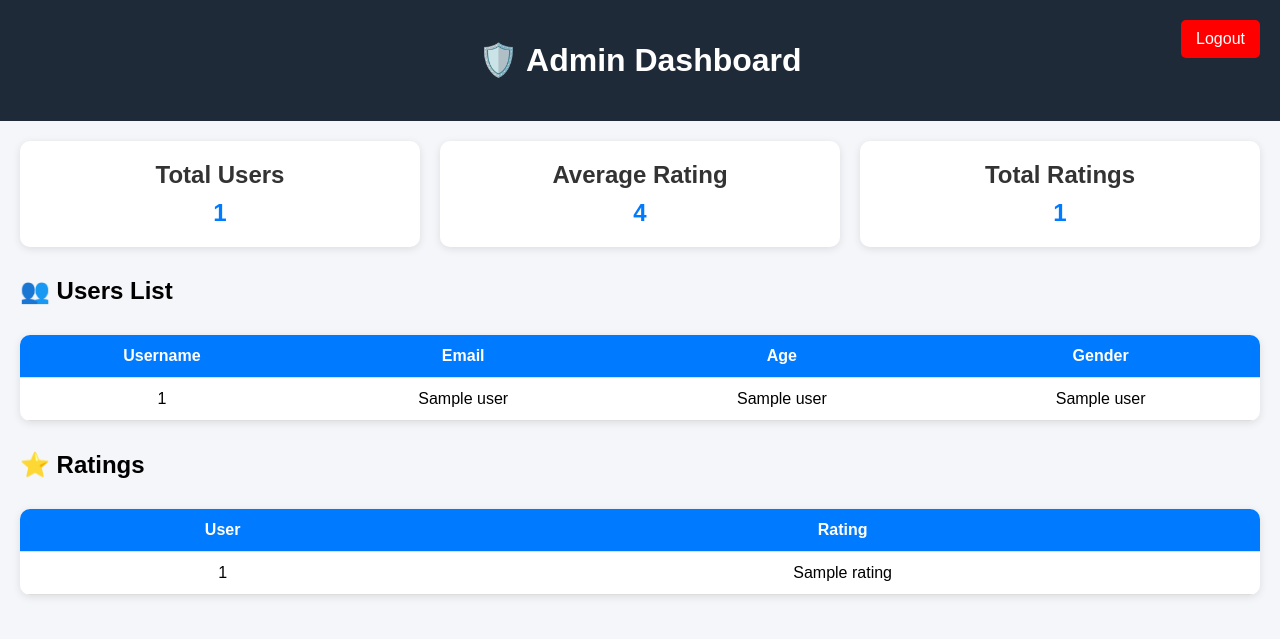
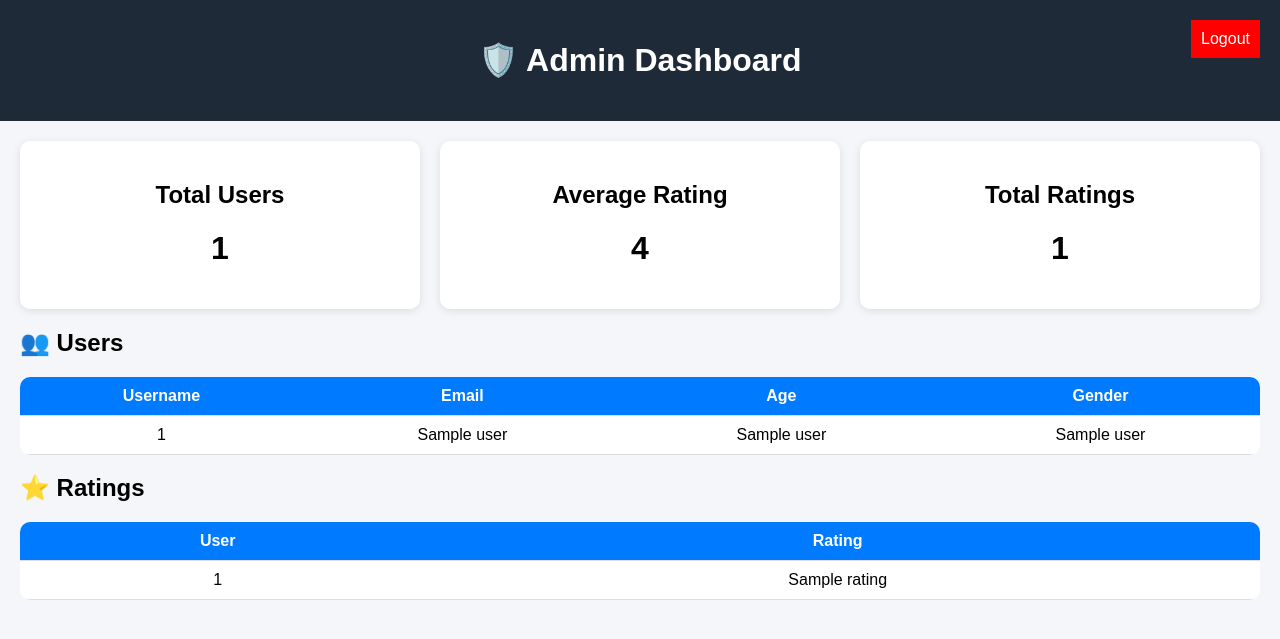
Before and after one commit to duniaparnasomarouthu-creator/quickshare, a Flask app: template templates/admin.html in a window 1280 px wide. Shown: the top 639 px of the page. Run offline with Flask 3, Linux system fonts and the light colour scheme; the template is opened without the code that fills it: most values are stand-ins (such as "Sample title", 1, 10 or a date in 2020).

Commit message:
Update admin.html

```diff
--- a/templates/admin.html
+++ b/templates/admin.html
@@ -3,86 +3,22 @@
 <head>
     <title>Admin Dashboard</title>
     <style>
-        body {
-            font-family: Arial;
-            background: #f4f6f9;
-            margin: 0;
-        }
+        body { font-family: Arial; background:#f4f6f9; margin:0; }
+        .header { background:#1e2a38; color:white; padding:20px; text-align:center; }
+        .container { padding:20px; }
 
-        .header {
-            background: #1e2a38;
-            color: white;
-            padding: 20px;
-            text-align: center;
-        }
+        .cards { display:flex; gap:20px; flex-wrap:wrap; }
+        .card { background:white; padding:20px; flex:1; min-width:200px;
+                border-radius:10px; text-align:center; box-shadow:0 2px 8px rgba(0,0,0,0.1); }
 
-        .container {
-            padding: 20px;
-        }
+        table { width:100%; margin-top:20px; background:white;
+                border-collapse:collapse; border-radius:10px; overflow:hidden; }
 
-        .cards {
-            display: flex;
-            gap: 20px;
-            flex-wrap: wrap;
-        }
+        th,td { padding:10px; border-bottom:1px solid #ddd; text-align:center; }
+        th { background:#007bff; color:white; }
 
-        .card {
-            background: white;
-            padding: 20px;
-            flex: 1;
-            min-width: 200px;
-            border-radius: 10px;
-            box-shadow: 0 2px 8px rgba(0,0,0,0.1);
-            text-align: center;
-        }
-
-        .card h2 {
-            margin: 0;
-            color: #333;
-        }
-
-        .card p {
-            font-size: 24px;
-            margin: 10px 0 0;
-            color: #007bff;
-            font-weight: bold;
-        }
-
-        table {
-            width: 100%;
-            margin-top: 30px;
-            border-collapse: collapse;
-            background: white;
-            border-radius: 10px;
-            overflow: hidden;
-            box-shadow: 0 2px 8px rgba(0,0,0,0.1);
-        }
-
-        th, td {
-            padding: 12px;
-            border-bottom: 1px solid #ddd;
-            text-align: center;
-        }
-
-        th {
-            background: #007bff;
-            color: white;
-        }
-
-        .logout {
-            position: absolute;
-            right: 20px;
-            top: 20px;
-            background: red;
-            color: white;
-            padding: 10px 15px;
-            text-decoration: none;
-            border-radius: 5px;
-        }
-
-        .logout:hover {
-            background: darkred;
-        }
+        .logout { position:absolute; right:20px; top:20px;
+                  background:red; color:white; padding:10px; text-decoration:none; }
     </style>
 </head>
 
@@ -95,34 +31,28 @@
 
 <div class="container">
 
-    <!-- STATS CARDS -->
     <div class="cards">
         <div class="card">
             <h2>Total Users</h2>
-            <p>{{ total_users }}</p>
+            <h1>{{ total_users }}</h1>
         </div>
 
         <div class="card">
             <h2>Average Rating</h2>
-            <p>{{ avg_rating }}</p>
+            <h1>{{ avg_rating }}</h1>
         </div>
 
         <div class="card">
             <h2>Total Ratings</h2>
-            <p>{{ ratings|length }}</p>
+            <h1>{{ ratings|length if ratings else 0 }}</h1>
         </div>
     </div>
 
-    <!-- USERS TABLE -->
-    <h2 style="margin-top:30px;">👥 Users List</h2>
+    <h2>👥 Users</h2>
     <table>
         <tr>
-            <th>Username</th>
-            <th>Email</th>
-            <th>Age</th>
-            <th>Gender</th>
+            <th>Username</th><th>Email</th><th>Age</th><th>Gender</th>
         </tr>
-
         {% for u in users %}
         <tr>
             <td>{{ u[0] }}</td>
@@ -133,14 +63,11 @@
         {% endfor %}
     </table>
 
-    <!-- RATINGS TABLE -->
-    <h2 style="margin-top:30px;">⭐ Ratings</h2>
+    <h2>⭐ Ratings</h2>
     <table>
         <tr>
-            <th>User</th>
-            <th>Rating</th>
+            <th>User</th><th>Rating</th>
         </tr>
-
         {% for r in ratings %}
         <tr>
             <td>{{ r[0] }}</td>
```
